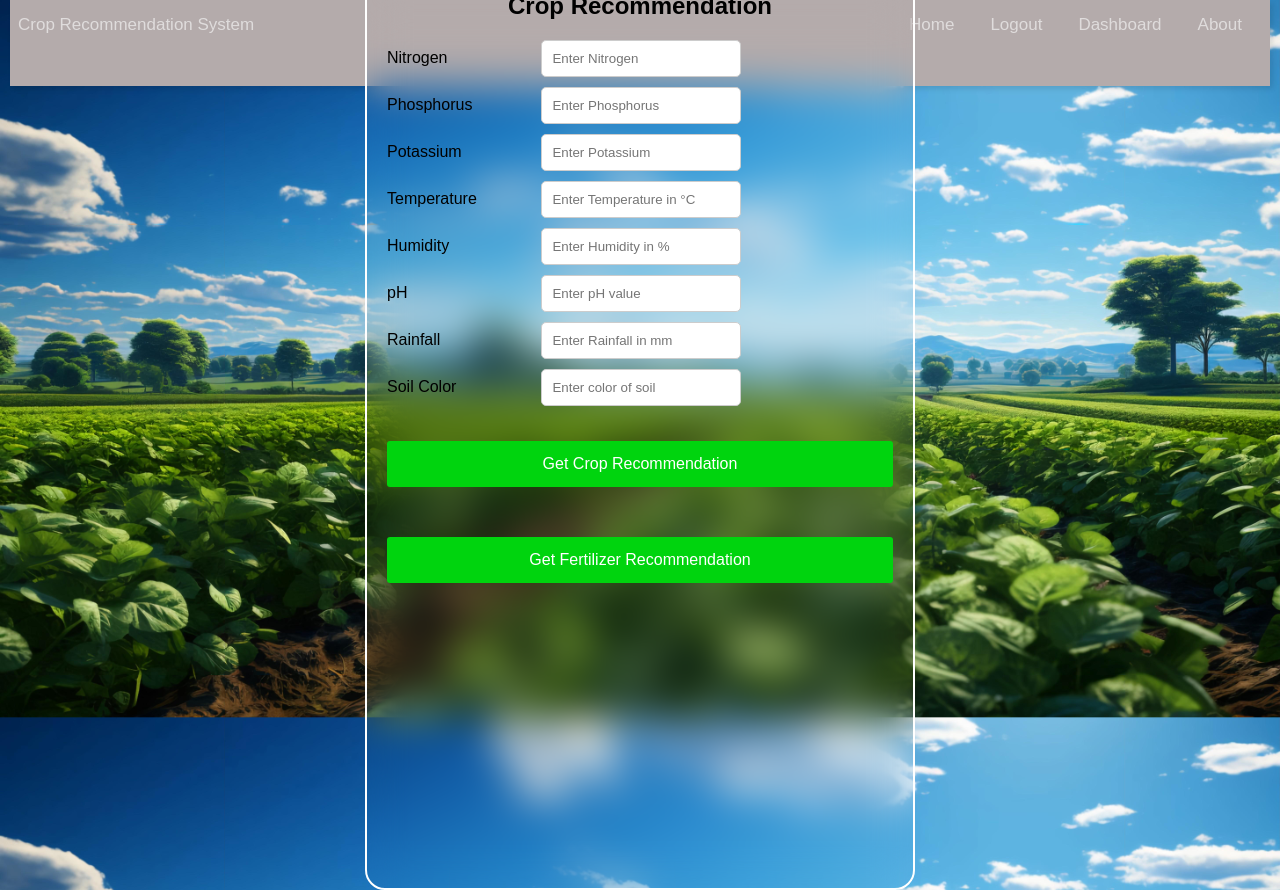
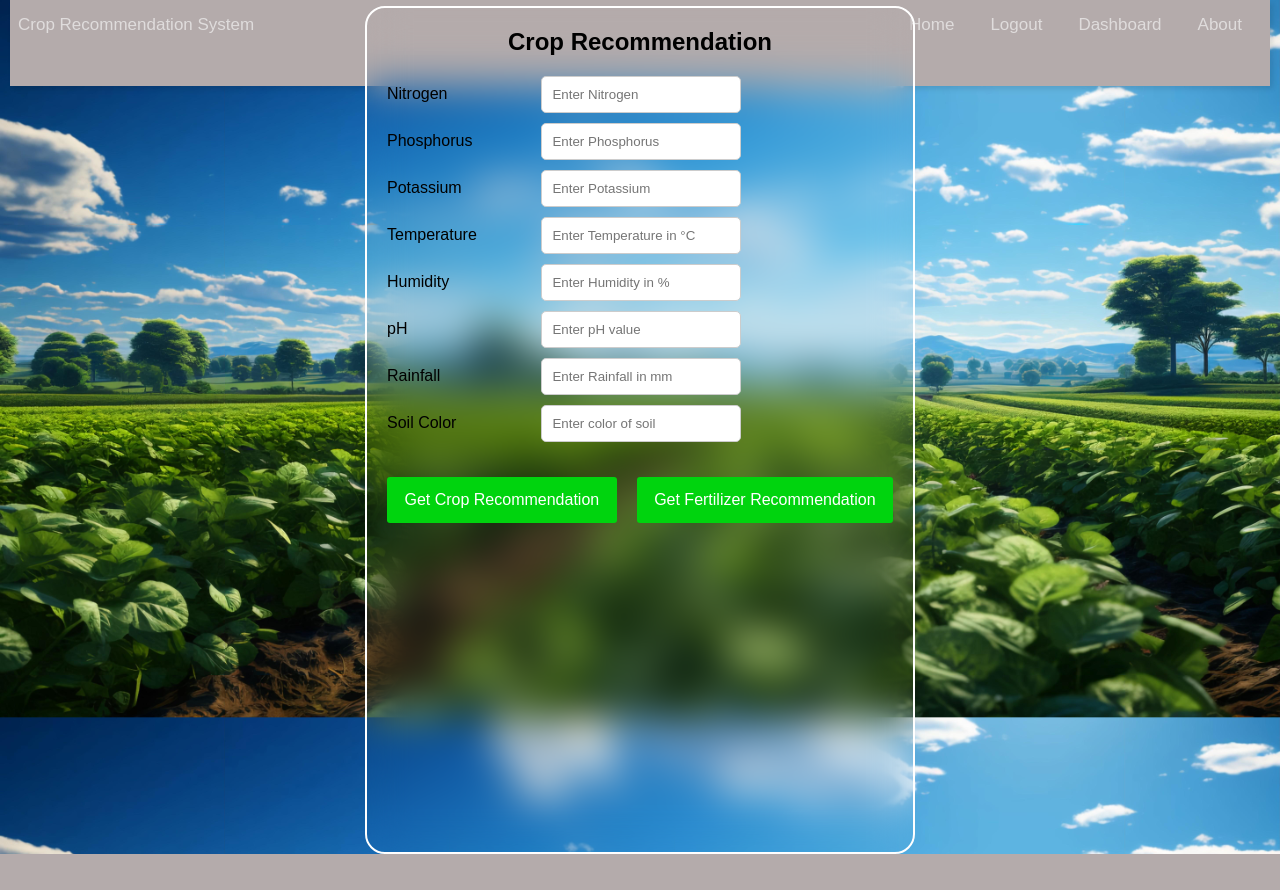
Before and after one commit to BirendraKSharma/minor_project, a Flask app: page /index in a window 1280 px wide. After the commit the page ends 854 px from the top, so only its background shows below. Run offline with Flask 3, Linux system fonts and the light colour scheme; parts of the project's set-up code (start-up, migrations or seed data) failed here and were passed over; some libraries are stand-ins or nearby versions.

Commit message:
changed the height of the container and put the css

```diff
--- a/static/style.css
+++ b/static/style.css
@@ -15,7 +15,7 @@
 .container {
   margin-top: 380px;
   width: 100%;
-  height: 115vh;
+  height: 106vh;
   max-width: 550px;
   background-color: #fff;
   padding: 20px;
@@ -394,3 +394,9 @@
     height: 60vh;
   }
 }
+.two_buttons{
+  display: grid;
+  grid-template-columns: repeat(2, auto); /* Adjust as needed */
+  gap: 20px;
+
+}
```
